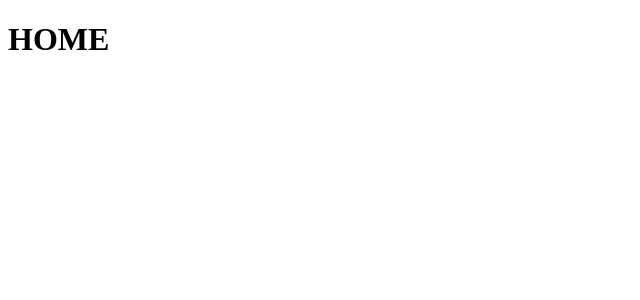
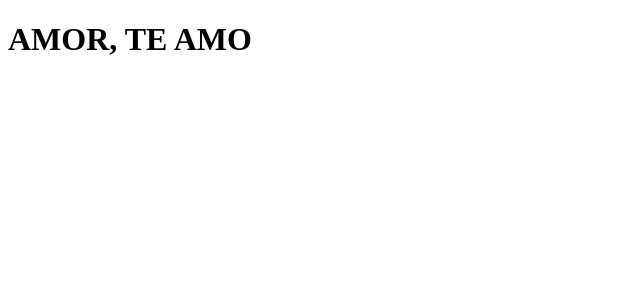
Before and after one commit to Felipecioccari/clone-tabnews, a Next.js app: page / in a window 1280 px wide. Shown: the top 300 px of the page, without its empty margins (0-640 px from the left). Built offline with nearby package versions, Linux system fonts and the light colour scheme.

Commit message:
frase principal alterada

```diff
--- a/pages/index.js
+++ b/pages/index.js
@@ -1,5 +1,5 @@
 function Home(){
-    return <h1>HOME</h1>
+    return <h1>AMOR, TE AMO</h1>
 }
 
 export default Home;
```
